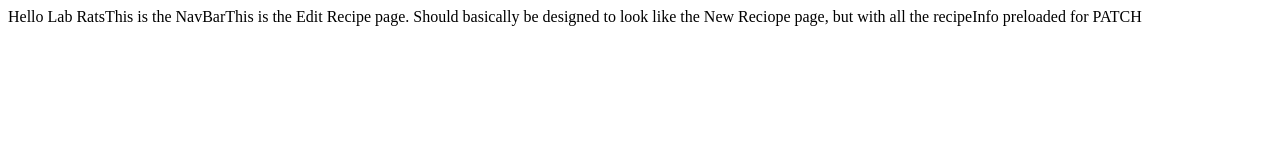
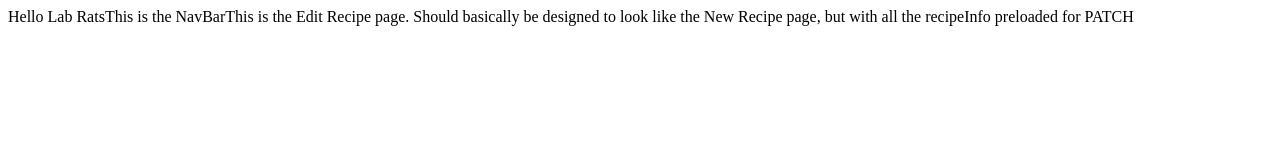
Before and after one commit to Lab-Rats-Fullstack/Lab-Rats, a React (Vite) app in the folder FE/: page /recipes/1/edit in a window 1280 px wide. Shown: the top 160 px of the page. Built offline with nearby package versions, Linux system fonts and the light colour scheme.

Commit message:
Corrected spelling of recipe

```diff
--- a/FE/src/components/EditRecipe.jsx
+++ b/FE/src/components/EditRecipe.jsx
@@ -3,6 +3,6 @@ import { Link } from 'react-router-dom'
 export default function EditRecipe ({token}) {
 
     return (
-        <>This is the Edit Recipe page. Should basically be designed to look like the New Reciope page, but with all the recipeInfo preloaded for PATCH</>
+        <>This is the Edit Recipe page. Should basically be designed to look like the New Recipe page, but with all the recipeInfo preloaded for PATCH</>
     )
 }
```
